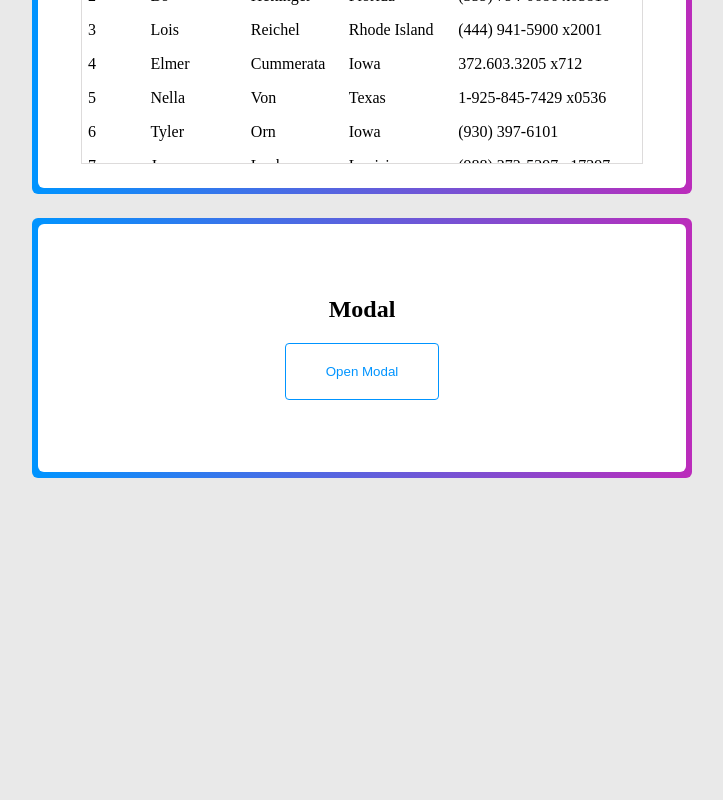
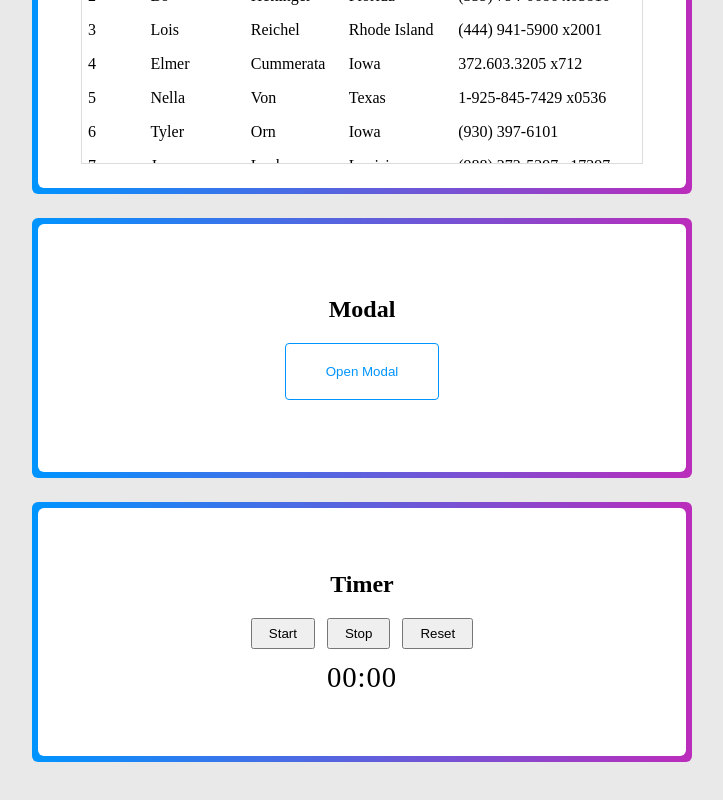
Before and after one commit to Rohit0301/Frontend-Machine-Coding-Round, a React (Vite) app: page / in a window 1280 px wide. Shown: the part 2402-3202 px from the top of the page, without its empty margins (278-1001 px from the left). Before the commit the page ends 2928 px from the top, so only its background shows below. Built offline with nearby package versions, Linux system fonts and the light colour scheme.

Commit message:
Added timer

```diff
--- a/src/App.jsx
+++ b/src/App.jsx
@@ -8,6 +8,7 @@ import ProgressBar from "./ProgressBar";
 import TrafficLights from "./TrafficLights";
 import Table from "./Table";
 import Modal from "./Modal";
+import Timer from "./Timer";
 const components = [
 	{
 		name: "Star Rating",
@@ -45,6 +46,10 @@ const components = [
 		name: "Modal",
 		Component: Modal,
 	},
+	{
+		name: "Timer",
+		Component: Timer,
+	},
 ];
 function App() {
 	return (
--- /dev/null
+++ b/src/Timer/index.jsx
@@ -0,0 +1,45 @@
+import React, { useRef } from "react";
+import "./style.css";
+export default function Timer() {
+	const interval = useRef();
+
+	const formatTime = (time) => {
+		if (time[0] < 10) time[0] = "0" + time[0];
+		if (time[1] < 10) time[1] = "0" + time[1];
+		return time.join(":");
+	};
+	const startTimer = () => {
+		interval.current = setInterval(() => {
+			let time = document
+				.querySelector("#timer")
+				.innerHTML.split(":")
+				.map((item) => Number(item));
+			if (time[1] < 59) {
+				time[1] += 1;
+			} else {
+				time[0] += 1;
+				time[1] = 0;
+			}
+			document.querySelector("#timer").innerHTML = formatTime(time);
+		}, 1000);
+	};
+	const stopTimer = () => {
+		clearInterval(interval.current);
+	};
+	const resetTimer = () => {
+		stopTimer();
+		document.querySelector("#timer").innerHTML = "00:00";
+	};
+	return (
+		<div>
+			<div className="button-container">
+				<button onClick={startTimer}>Start</button>
+				<button onClick={stopTimer}>Stop</button>
+				<button onClick={resetTimer}>Reset</button>
+			</div>
+			<div id="timer" className="timer">
+				00:00
+			</div>
+		</div>
+	);
+}
--- /dev/null
+++ b/src/Timer/style.css
@@ -0,0 +1,19 @@
+.button-container{
+    gap:12px;
+    margin-top: 12px;
+    display: flex;
+    align-items: center;
+}
+
+.button-container button{
+    cursor: pointer;
+    padding: 6px 16px;
+}
+
+.timer{
+    font-weight: 500;
+    font-size: 1.8rem;
+    margin-top: 12px;
+    text-align: center;
+    letter-spacing: 0.03em;
+}
```
Also changed, not shown: 1 other file (tests, documents, lock files or other folders).
